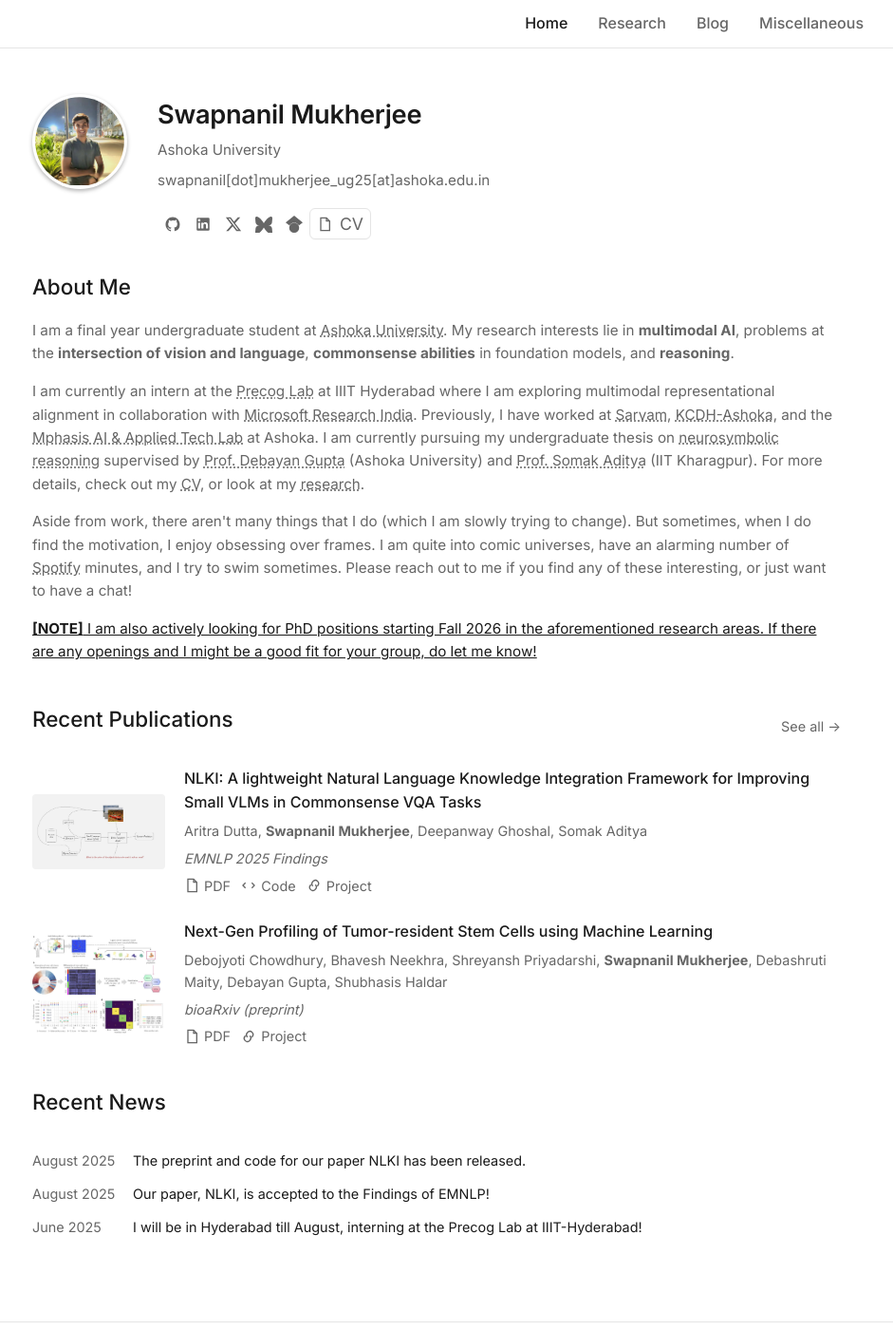
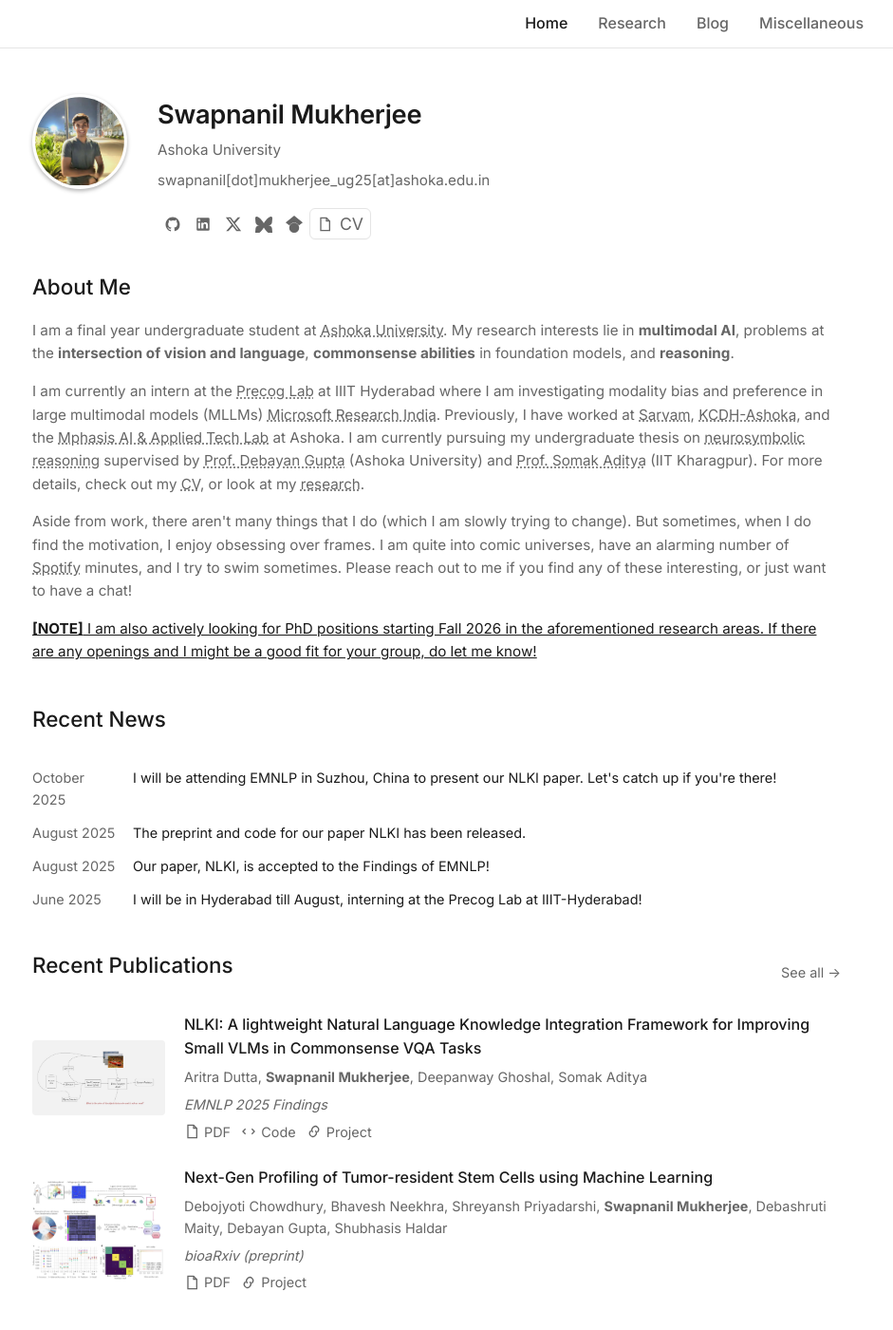
Before and after one commit to SwapnanilMukherjee/swapnanilmukherjee.github.io, a Jekyll site: the page built from index.md, in a window 1280 px wide and 1400 px high. Shown: the whole window at 95% size, without its empty margins (180-1121 px from the left). Built offline with Jekyll 4.4.1, drawn with Linux system fonts in a browser that asks for light colours.

Commit message:
added new news item, and moved news section before publications on the home page

```diff
--- a/_data/news.yml
+++ b/_data/news.yml
@@ -1,3 +1,6 @@
+- date: "October 2025"
+  content: "I will be attending EMNLP in Suzhou, China to present our NLKI paper. Let's catch up if you're there!"
+
 - date: "August 2025"
   content: "The preprint and code for our paper NLKI has been released."
 
--- a/index.md
+++ b/index.md
@@ -46,11 +46,27 @@ layout: default
 <div class="section">
   <h2>About Me</h2>
   <p>I am a final year undergraduate student at <a href="https://wwww.ashoka.edu.in">Ashoka University</a>. My research interests lie in <b>multimodal AI</b>, problems at the <b>intersection of vision and language</b>, <b>commonsense abilities</b> in foundation models, and <b>reasoning</b>.</p>
-  <p>I am currently an intern at the <a href="https://precog.iiit.ac.in/" target="_blank">Precog Lab</a> at IIIT Hyderabad where I am exploring multimodal representational alignment in collaboration with <a href="https://www.microsoft.com/en-us/research/lab/microsoft-research-india/" target="_blank"> Microsoft Research India</a>. Previously, I have worked at <a href="https://www.sarvam.ai/">Sarvam</a>, <a href="https://www.ashoka.edu.in/page/koita-centre-for-digital-health-at-ashoka/" target="_blank">KCDH-Ashoka</a>, and the <a href="https://www.ashoka.edu.in/about-mphasis-lab/" target="_blank">Mphasis AI & Applied Tech Lab</a> at Ashoka. I am currently pursuing my undergraduate thesis on <a href="https://arxiv.org/abs/2209.07662" target="_blank">neurosymbolic reasoning</a> supervised by <a href="https://www.ashoka.edu.in/profile/debayan-gupta/" target="_blank">Prof. Debayan Gupta</a> (Ashoka University) and <a href="https://adityasomak.github.io/#about" target="_blank">Prof. Somak Aditya</a> (IIT Kharagpur). For more details, check out my <a href="/assets/CV.pdf">CV</a>, or look at my <a href="/research">research</a>.
+  <p>I am currently an intern at the <a href="https://precog.iiit.ac.in/" target="_blank">Precog Lab</a> at IIIT Hyderabad where I am investigating modality bias and preference in large multimodal models (MLLMs)  <a href="https://www.microsoft.com/en-us/research/lab/microsoft-research-india/" target="_blank"> Microsoft Research India</a>. Previously, I have worked at <a href="https://www.sarvam.ai/">Sarvam</a>, <a href="https://www.ashoka.edu.in/page/koita-centre-for-digital-health-at-ashoka/" target="_blank">KCDH-Ashoka</a>, and the <a href="https://www.ashoka.edu.in/about-mphasis-lab/" target="_blank">Mphasis AI & Applied Tech Lab</a> at Ashoka. I am currently pursuing my undergraduate thesis on <a href="https://arxiv.org/abs/2209.07662" target="_blank">neurosymbolic reasoning</a> supervised by <a href="https://www.ashoka.edu.in/profile/debayan-gupta/" target="_blank">Prof. Debayan Gupta</a> (Ashoka University) and <a href="https://adityasomak.github.io/#about" target="_blank">Prof. Somak Aditya</a> (IIT Kharagpur). For more details, check out my <a href="/assets/CV.pdf">CV</a>, or look at my <a href="/research">research</a>.
   </p>
   <p>Aside from work, there aren't many things that I do (which I am slowly trying to change). But sometimes, when I do find the motivation, I enjoy obsessing over frames. I am quite into comic universes, have an alarming number of <a href="https://open.spotify.com/listeningstats/share/4tgKHIWTjT4y1C9eMLqeIu?si=WWctd3MwQ_iZfaAQZod70A&lang=en&uri=spotify%3Alisteningstats" target="_blank">Spotify</a> minutes, and I try to swim sometimes. Please reach out to me if you find any of these interesting, or just want to have a chat!</p>
   <p class="note"> <b>[NOTE]</b> I am also actively looking for PhD positions starting Fall 2026 in the aforementioned research areas. If there are any openings and I might be a good fit for your group, do let me know!</p>
 </div>
+
+
+<!-- Recent News -->
+<div class="section">
+  <div class="section-header">
+    <h2>Recent News</h2>
+  </div>
+
+  {% for item in site.data.news limit:5 %}
+  <div class="news-item">
+    <span class="news-date">{{ item.date }}</span>
+    <span class="news-content">{{ item.content }}</span>
+  </div>
+  {% endfor %}
+</div>
+
 
 <!-- Recent Publications -->
 <div class="section">
@@ -104,17 +120,3 @@ layout: default
     {% endfor %}
   {% endfor %}
 </div>
-
-<!-- Recent News -->
-<div class="section">
-  <div class="section-header">
-    <h2>Recent News</h2>
-  </div>
-
-  {% for item in site.data.news limit:5 %}
-  <div class="news-item">
-    <span class="news-date">{{ item.date }}</span>
-    <span class="news-content">{{ item.content }}</span>
-  </div>
-  {% endfor %}
-</div>
```
Also changed, not shown: _pages/research.md (+1 -1 lines).
